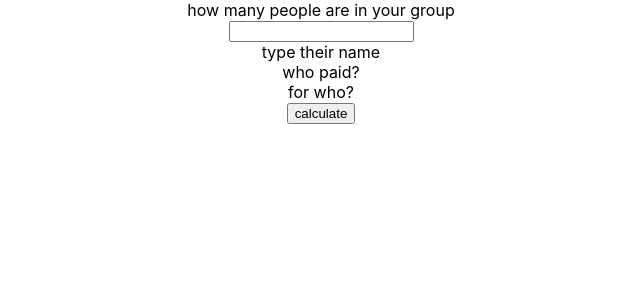
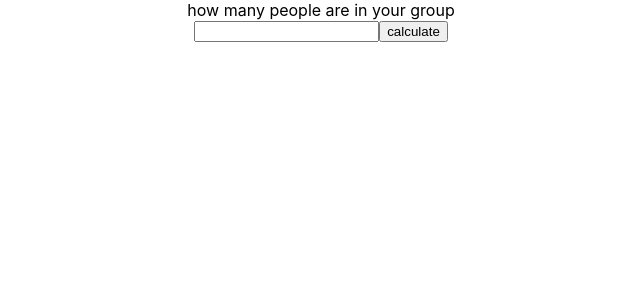
Before and after one commit to Shane59/splliting-money, a React (Create React App) app: page / in a window 1280 px wide. Shown: the top 300 px of the page, without its empty margins (319-959 px from the left). Built offline with nearby package versions, Linux system fonts and the light colour scheme.

Commit message:
first commit

```diff
--- a/src/Components/Top.js
+++ b/src/Components/Top.js
@@ -6,6 +6,7 @@ export default function Top() {
 
   function handleMemeberinfo(e, memberInfo) {
     let newArr = [];
+    SetMemberInfo(newArr);
     memberInfo.map((el, index) => {
       if (index == e.target.name) {
         newArr.push(e.target.value);
@@ -17,13 +18,25 @@ export default function Top() {
 
   }
 
-  function CreateRadioButton(numOfPeople, membersInfo) {
-
+  function CreateRadioButtonForWhoPaid(numOfPeople, membersInfo) {
     var RadioButtons = [];
-    memberInfo.map((el) => {
+    membersInfo.map((el, index) => {
       RadioButtons.push (
         <div key={el}>
-          <input type="radio"/>
+          <input type="radio" name={`for-who-paid-${index}`}/>
+          <label htmlFor="">{el}</label>
+        </div>
+      )
+    })
+    return RadioButtons;
+  }
+
+  function CreateRadioButtonForWho(numOfPeople, membersInfo) {
+    var RadioButtons = [];
+    membersInfo.map((el, index) => {
+      RadioButtons.push (
+        <div key={el}>
+          <input type="radio" name={`for-who-${index}`}/>
           <label htmlFor="">{el}</label>
         </div>
       )
@@ -44,7 +57,9 @@ export default function Top() {
 
   function AddMemberInfo(numOfPeople, membersInfo) {
     var RadioButtons = [];
-
+    console.log('====================================');
+    console.log('addMemberInfo');
+    console.log('====================================');
     for (var i = 0; i < numOfPeople; i++) {
       RadioButtons.push (
         <div key={i}>
@@ -59,12 +74,24 @@ export default function Top() {
     <div>
       <div>how many people are in your group</div>
       <input type="text" onChange={handleChange} />
-      <div>type their name</div>
-      {AddMemberInfo(numOfPeople, memberInfo)}
-      <div>who paid?</div>
-      {CreateRadioButton(numOfPeople, memberInfo)}
-      <div>for who?</div>
-      {CreateRadioButton(numOfPeople, memberInfo)}
+      {numOfPeople !== 0 ?
+        <div>
+          <div>
+            <div>type their name</div>
+            {AddMemberInfo(numOfPeople, memberInfo)}
+          </div>
+          <div>who paid?</div>
+          <div>
+            {CreateRadioButtonForWhoPaid(numOfPeople, memberInfo)}
+          </div>
+          <div>for who?</div>
+          <div>
+            {CreateRadioButtonForWho(numOfPeople, memberInfo)}
+          </div>
+        </div>
+        :
+        null
+      }
       <button>calculate</button>
     </div>
   )
```
Also changed, not shown: 1 other file (tests, documents, lock files or other folders).
